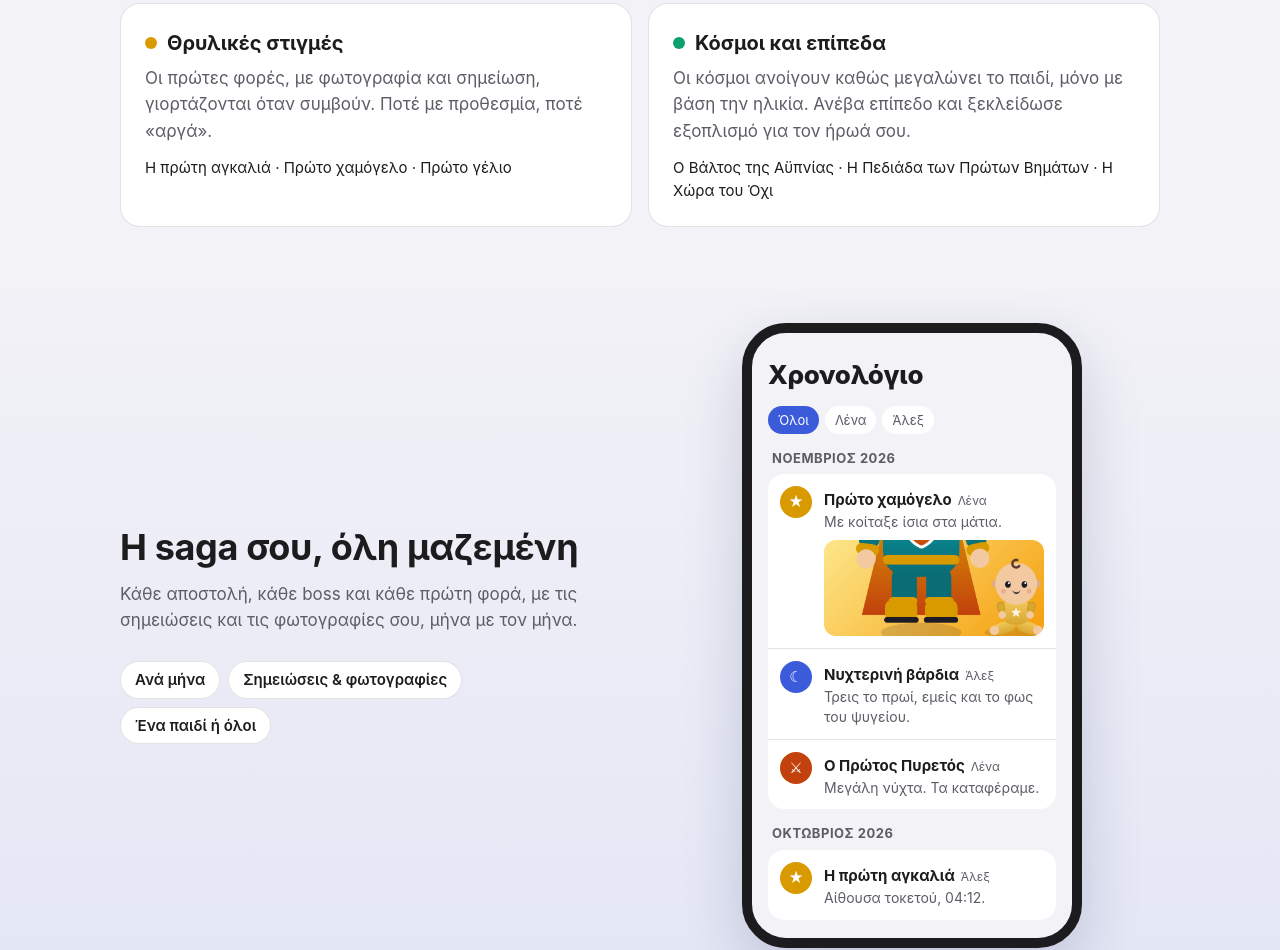
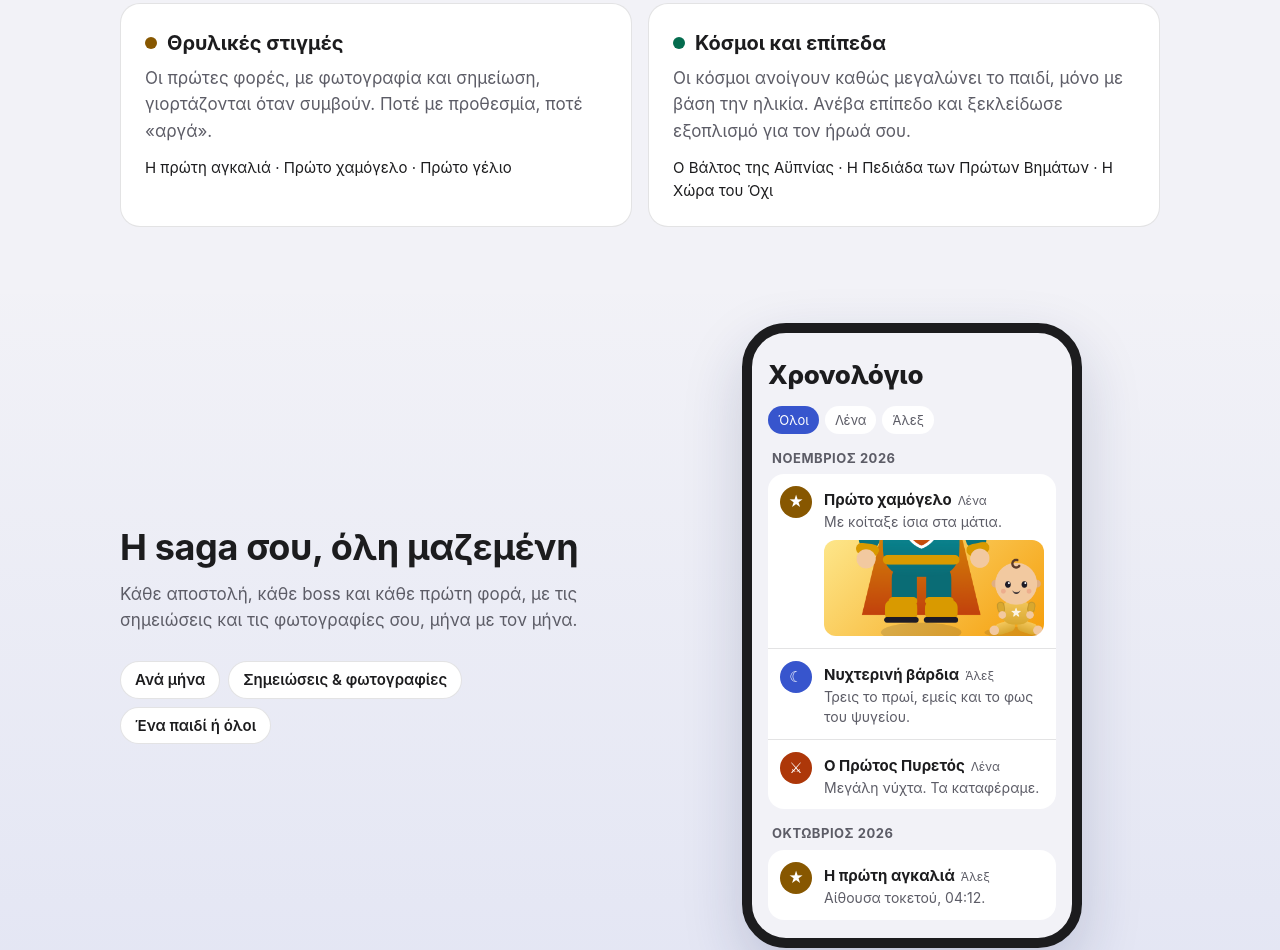
Before and after one commit to athensgift/DadSaga, a plain HTML site: page web/el/index.html in a window 1280 px wide. Shown: the part 1020-1970 px from the top of the page. Drawn offline with Linux system fonts and the light colour scheme.

Commit message:
Match the website's colours to the app and mention accessibility
The site's tints follow DSTint after ADR-0032, so they pass the same
contrast rule, and the timeline mock's icons use the tints and onTint
instead of fixed light-mode colours. A small note under the four rules
says large text, VoiceOver and Reduce Motion work throughout the app, in
English and Greek. The stylesheet version goes to v=4 so browsers fetch it.

Co-Authored-By: Claude Opus 5.5 <noreply@anthropic.com>

```diff
--- a/web/assets/site.css
+++ b/web/assets/site.css
@@ -1,15 +1,16 @@
-/* DadSaga website. Colours mirror DesignSystem/Tokens.swift (DSColor), light and dark. */
+/* DadSaga website. Colours mirror DesignSystem/Tokens.swift (DSColor, DSTint), light and dark, so they pass the
+   same contrast rule (ADR-0032). */
 :root {
   --bg: #F2F2F7;
   --surface: #FFFFFF;
   --text: #1C1C1E;
   --text-2: #5C5C66;
   --line: rgba(60, 60, 67, 0.14);
-  --accent: #3B5BDB;
-  --accent-ink: #FFFFFF;
-  --xp: #0E9F6E;
-  --legendary: #D99A00;
-  --boss: #C2410C;
+  --accent: #3755CD;
+  --on-tint: #FFFFFF;
+  --xp: #046C4E;
+  --legendary: #875700;
+  --boss: #AD3709;
   --radius: 20px;
   --max: 1080px;
   color-scheme: light dark;
@@ -21,8 +22,8 @@
     --text: #F2F2F7;
     --text-2: #A1A1AA;
     --line: rgba(235, 235, 245, 0.16);
-    --accent: #7C93F5;
-    --accent-ink: #0B0B12;
+    --accent: #6F90F5;
+    --on-tint: #1D1B26;
     --xp: #34D399;
     --legendary: #FBBF24;
     --boss: #FB923C;
@@ -89,7 +90,7 @@ h2 { font-size: clamp(26px, 3.6vw, 36px); letter-spacing: -0.01em; line-height:
 .rules li::before {
   counter-increment: rule; content: counter(rule);
   position: absolute; left: 20px; top: 18px; width: 30px; height: 30px; border-radius: 50%;
-  background: var(--accent); color: var(--accent-ink); font-weight: 700; display: grid; place-items: center; font-size: 15px;
+  background: var(--accent); color: var(--on-tint); font-weight: 700; display: grid; place-items: center; font-size: 15px;
 }
 .rules strong { display: block; }
 .rules span { color: var(--text-2); }
@@ -107,7 +108,7 @@ h2 { font-size: clamp(26px, 3.6vw, 36px); letter-spacing: -0.01em; line-height:
 .tl-title { margin: 0 0 10px; font-size: 26px; font-weight: 800; letter-spacing: -0.01em; }
 .tl-chips { display: flex; gap: 6px; margin-bottom: 4px; }
 .tl-chip { font-size: 13px; padding: 4px 10px; border-radius: 999px; background: var(--surface); color: var(--text-2); }
-.tl-chip.on { background: var(--accent); color: var(--accent-ink); }
+.tl-chip.on { background: var(--accent); color: var(--on-tint); }
 .tl-month { margin: 14px 4px 6px; font-weight: 700; font-size: 13px; color: var(--text-2); text-transform: uppercase; letter-spacing: 0.04em; }
 .tl-list { list-style: none; margin: 0; padding: 0; background: var(--surface); border-radius: 16px; }
 .tl-row { display: flex; gap: 12px; align-items: flex-start; padding: 12px; }
@@ -121,10 +122,10 @@ h2 { font-size: clamp(26px, 3.6vw, 36px); letter-spacing: -0.01em; line-height:
   background: url("/assets/super-dad-light.png") right -4px bottom -6px / auto 250% no-repeat,
               linear-gradient(135deg, #FDE68A, #F59E0B);
 }
-.tl-icon { flex: none; width: 32px; height: 32px; border-radius: 50%; display: grid; place-items: center; color: #FFFFFF; font-size: 15px; }
-.tl-icon.quest { background: #3B5BDB; }
-.tl-icon.boss { background: #C2410C; }
-.tl-icon.legendary { background: #D99A00; }
+.tl-icon { flex: none; width: 32px; height: 32px; border-radius: 50%; display: grid; place-items: center; color: var(--on-tint); font-size: 15px; }
+.tl-icon.quest { background: var(--accent); }
+.tl-icon.boss { background: var(--boss); }
+.tl-icon.legendary { background: var(--legendary); }
 
 .privacy-band { background: var(--surface); border-top: 1px solid var(--line); border-bottom: 1px solid var(--line); }
 .privacy-band .wrap { display: grid; grid-template-columns: 1fr 1fr; gap: 32px; align-items: center; }
@@ -144,7 +145,7 @@ h2 { font-size: clamp(26px, 3.6vw, 36px); letter-spacing: -0.01em; line-height:
 .doc details { background: var(--surface); border: 1px solid var(--line); border-radius: 14px; padding: 14px 18px; margin: 10px 0; }
 .doc summary { font-weight: 600; cursor: pointer; }
 .doc details p { margin: 10px 0 0; color: var(--text-2); }
-.mail { display: inline-block; background: var(--accent); color: var(--accent-ink); padding: 12px 22px; border-radius: 12px; text-decoration: none; font-weight: 600; }
+.mail { display: inline-block; background: var(--accent); color: var(--on-tint); padding: 12px 22px; border-radius: 12px; text-decoration: none; font-weight: 600; }
 
 /* Footer */
 footer { border-top: 1px solid var(--line); padding: 28px 0 40px; color: var(--text-2); font-size: 14px; }
--- a/web/el/index.html
+++ b/web/el/index.html
@@ -10,14 +10,14 @@
   <link rel="alternate" hreflang="el" href="https://dadsaga.app/el/">
   <link rel="alternate" hreflang="x-default" href="https://dadsaga.app/">
   <link rel="icon" href="/assets/icon.svg" type="image/svg+xml">
-  <meta name="theme-color" content="#3B5BDB">
+  <meta name="theme-color" content="#3755CD">
   <meta property="og:type" content="website">
   <meta property="og:locale" content="el_GR">
   <meta property="og:title" content="DadSaga: ένα RPG για νέους μπαμπάδες">
   <meta property="og:description" content="Εσύ είσαι ο ήρωας, το παιδί σου ο σύντροφός σου, και η πραγματική ζωή η περιπέτεια.">
   <meta property="og:url" content="https://dadsaga.app/el/">
   <meta property="og:image" content="https://dadsaga.app/assets/og.png">
-  <link rel="stylesheet" href="/assets/site.css?v=3">
+  <link rel="stylesheet" href="/assets/site.css?v=4">
 </head>
 <body>
   <header class="top">
@@ -114,6 +114,7 @@
           <li><strong>Οι κόσμοι ανοίγουν με την ηλικία.</strong> <span>Ποτέ με ορόσημα, και ποτέ σε σύγκριση με κανέναν.</span></li>
           <li><strong>Φρόντισε κι εσένα.</strong> <span>Ένας ολόκληρος κλάδος δεξιοτήτων, η Αντοχή, είναι για σένα.</span></li>
         </ol>
+        <p class="note">Φτιαγμένο και για κουρασμένα μάτια: μεγάλα γράμματα, VoiceOver και Μείωση κίνησης σε όλη την εφαρμογή.</p>
       </div>
     </section>
 
```
Also changed, not shown: web/404.html (+1 -1 lines), web/el/privacy/index.html (+2 -2 lines), web/el/support/index.html (+2 -2 lines), web/index.html (+3 -2 lines), web/privacy/index.html (+2 -2 lines), web/support/index.html (+2 -2 lines).
